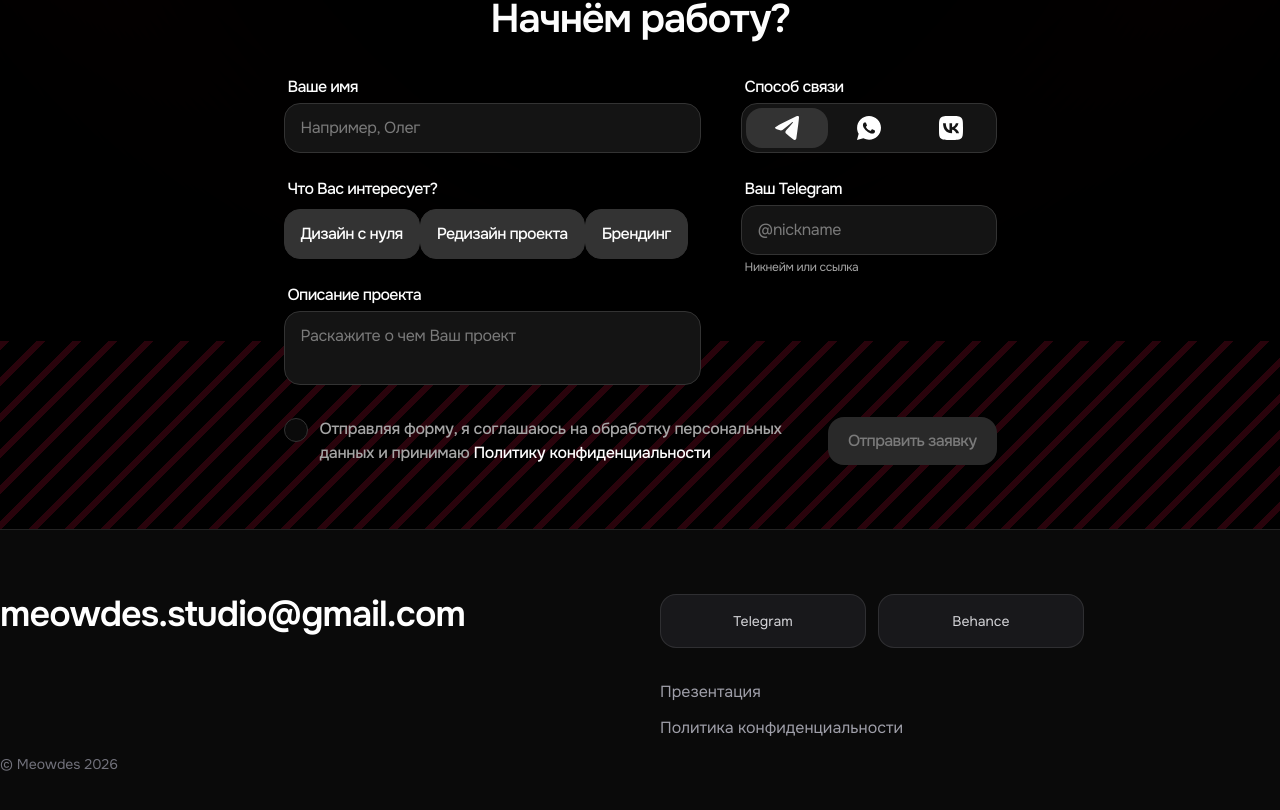
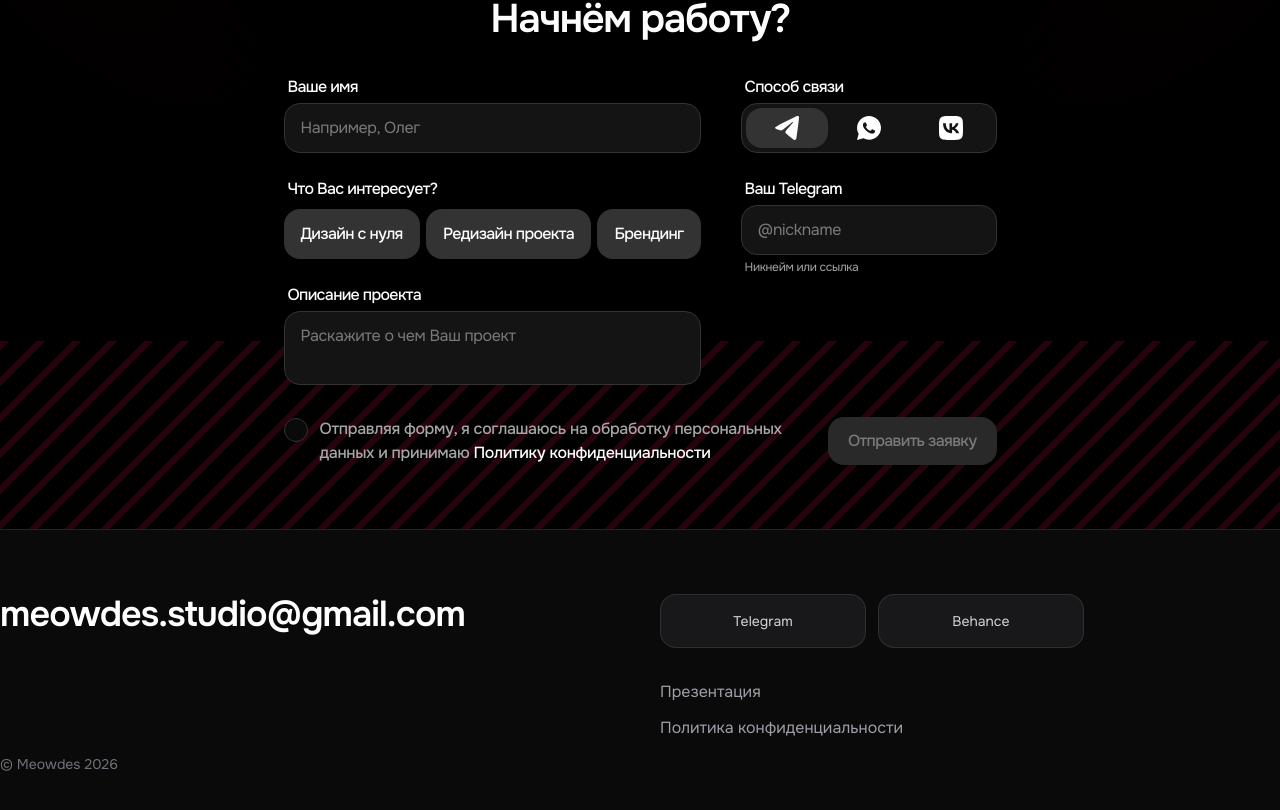
Before and after one commit to high-cuisine/meownext, a Next.js app: page / in a window 1280 px wide. Shown: the part 4186-4996 px from the top of the page. Built offline with nearby package versions, Linux system fonts and the light colour scheme.

Commit message:
form fix

```diff
--- a/src/components/home/contact-section.jsx
+++ b/src/components/home/contact-section.jsx
@@ -60,6 +60,18 @@ function getFieldClasses(hasError) {
   }
 
   return "border-[#333333] bg-[#141414] hover:border-[#4e4e4e] hover:bg-[#1f1f1f] focus:border-[#4e4e4e]";
+}
+
+function getTopicButtonClasses(isSelected, isDisabled) {
+  if (isDisabled) {
+    return "border border-transparent bg-[#1f1f1f] text-[#7a7a7a]";
+  }
+
+  if (isSelected) {
+    return "border border-[#ff1447] bg-[#333333] text-[#fdfdfd]";
+  }
+
+  return "border border-transparent bg-[#333333] text-[#fdfdfd] hover:bg-[#4e4e4e]";
 }
 
 function validateForm(formData, selectedChannel) {
@@ -125,9 +137,7 @@ export default function ContactSection() {
     setTouched((prev) => ({ ...prev, interests: true }));
     setFormData((prev) => {
       const hasInterest = prev.interests.includes(interest);
-      const nextInterests = hasInterest
-        ? prev.interests.filter((item) => item !== interest)
-        : [...prev.interests, interest];
+      const nextInterests = hasInterest ? prev.interests : [interest];
 
       return { ...prev, interests: nextInterests };
     });
@@ -198,20 +208,22 @@ export default function ContactSection() {
                   <legend className="px-1 text-base font-medium leading-6 tracking-[-0.66px] text-[#fdfdfd]">
                     Что Вас интересует?
                   </legend>
-                  <div className="flex flex-nowrap content-between">
+                  <div className="flex flex-nowrap justify-between" role="radiogroup" aria-label="Что вас интересует">
                     {topics.map((topic) => {
                       const isSelected = formData.interests.includes(topic);
+                      const isDisabled = formData.interests.length > 0 && !isSelected;
 
                       return (
                         <button
                           key={topic}
                           type="button"
                           onClick={() => toggleInterest(topic)}
-                          className={`rounded-xl border px-4 py-3 text-base font-medium leading-6 tracking-[-0.66px] transition-colors ${
-                            isSelected
-                              ? "border-[#4e4e4e] bg-[#1f1f1f] text-[#fdfdfd]"
-                              : "border-[#333333] bg-[#333333] text-[#fdfdfd] hover:border-[#4e4e4e]"
-                          }`}
+                          role="radio"
+                          aria-checked={isSelected}
+                          className={`rounded-xl px-4 py-3 text-base font-medium leading-6 tracking-[-0.66px] transition-colors focus-visible:outline focus-visible:outline-2 focus-visible:outline-offset-2 focus-visible:outline-[#ff1447] ${getTopicButtonClasses(
+                            isSelected,
+                            isDisabled,
+                          )}`}
                         >
                           {topic}
                         </button>
```
